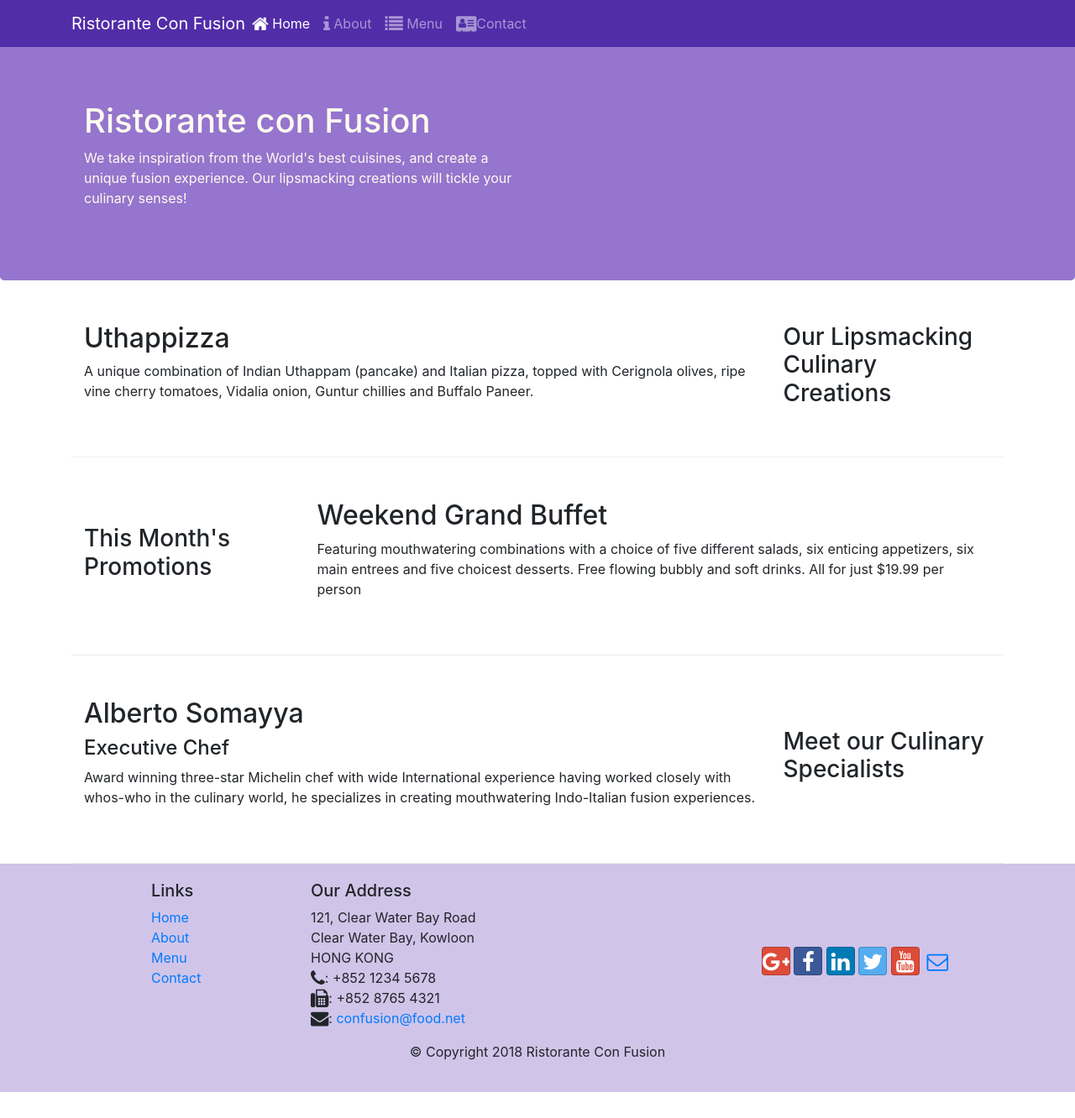
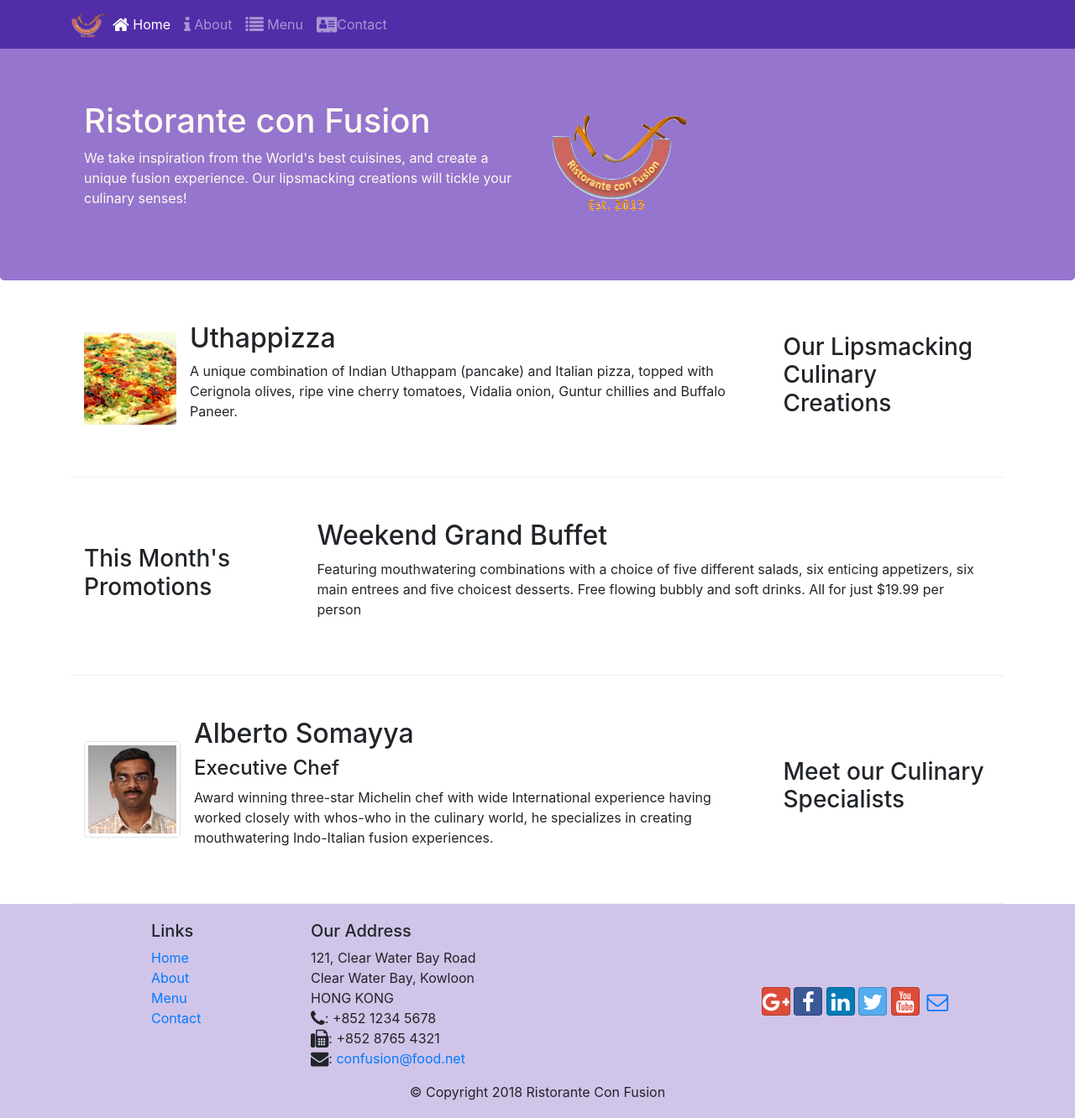
Before and after one commit to sajjadz118128/RestaurantBooking, a website: page index.html in a window 1280 px wide. Shown: the whole page at 84% size. Before the commit the page ends 1301 px from the top, so only its background shows below. Drawn offline with nearby package versions, Linux system fonts and the light colour scheme.

Commit message:
Images and media

```diff
--- a/index.html
+++ b/index.html
@@ -21,7 +21,7 @@
             <button class="navbar-toggler" type="button" data-toggle="collapse" data-target="#Navbar">
                 <span class="navbar-toggler-icon"></span>
             </button>
-            <a class="navbar-brand mr-auto" href="#">Ristorante Con Fusion</a>
+            <a class="navbar-brand mr-auto" href="#"><img src="img/logo.png" height="30" width="41"></a>
             <div class="collapse navbar-collapse" id="Navbar">
                 <ul class="navbar-nav mr-auto">
                     <li class="nav-item active"><a class="nav-link" href="#"><span class="fa fa-home fa-lg"></span> Home</a></li>
@@ -39,7 +39,8 @@
                     <h1>Ristorante con Fusion</h1>
                     <p>We take inspiration from the World's best cuisines, and create a unique fusion experience. Our lipsmacking creations will tickle your culinary senses!</p>
                 </div>
-                <div class="col-12 col-sm">
+                <div class="col-12 col-sm align-self-center">
+                    <img src="img/logo.png" class="img-fluid">
                 </div>
             </div>
         </div>
@@ -51,8 +52,13 @@
                 <h3>Our Lipsmacking Culinary Creations</h3>
             </div>
             <div class="col col-sm order-sm-first col-md ">
-                <h2>Uthappizza</h2>
-                <p>A unique combination of Indian Uthappam (pancake) and Italian pizza, topped with Cerignola olives, ripe vine cherry tomatoes, Vidalia onion, Guntur chillies and Buffalo Paneer.</p>
+                <div class="media">
+                    <img src="img/uthappizza.png" class="d-flex mr-3 image-thumbnail align-self-center" alt="uthappizza">
+                    <div class=media-body>
+                        <h2 class="mt-0">Uthappizza</h2>
+                        <p>A unique combination of Indian Uthappam (pancake) and Italian pizza, topped with Cerignola olives, ripe vine cherry tomatoes, Vidalia onion, Guntur chillies and Buffalo Paneer.</p>
+                    </div>
+                </div>
             </div>
         </div>
 
@@ -72,9 +78,14 @@
                 <h3>Meet our Culinary Specialists</h3>
             </div>
             <div class="col col-sm order-sm-first col-md">
-                <h2>Alberto Somayya</h2>
-                <h4>Executive Chef</h4>
-                <p>Award winning three-star Michelin chef with wide International experience having worked closely with whos-who in the culinary world, he specializes in creating mouthwatering Indo-Italian fusion experiences. </p>
+                <div class="media">
+                    <img src="img/alberto.png" alt="alerto" class="d-flex mr-3 img-thumbnail align-self-center">
+                    <div class="media-body">
+                        <h2 class="mt-0">Alberto Somayya</h2>
+                        <h4>Executive Chef</h4>
+                        <p>Award winning three-star Michelin chef with wide International experience having worked closely with whos-who in the culinary world, he specializes in creating mouthwatering Indo-Italian fusion experiences. </p>
+                    </div>
+                </div>
             </div>
         </div>
     </div>
```
Also changed, not shown: aboutus.html (+3 -2 lines), contactus.html (+3 -2 lines), img/alberto.png (added), img/buffet.png (added), img/logo.png (added), img/uthappizza.png (added), 1 other file.
